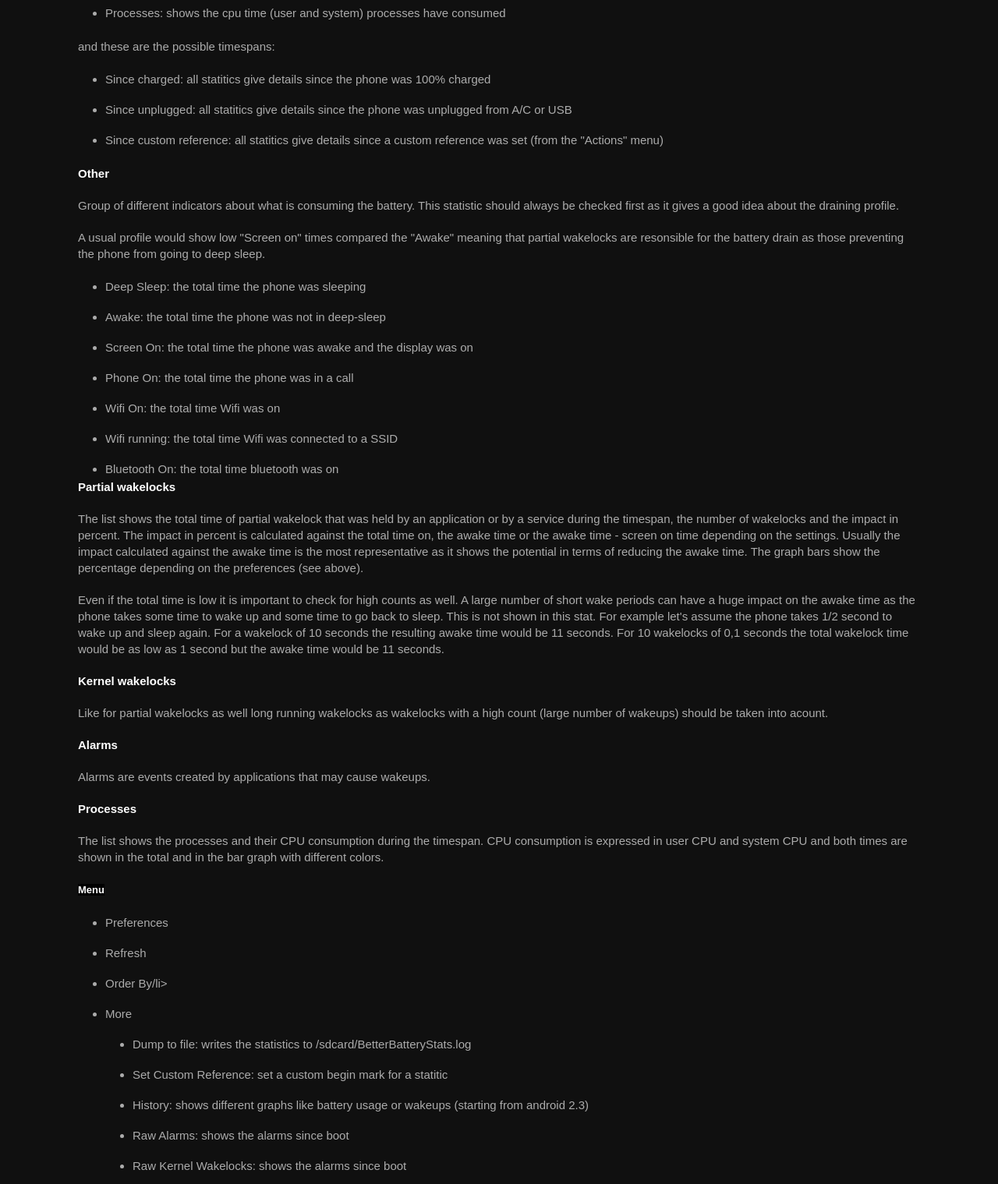
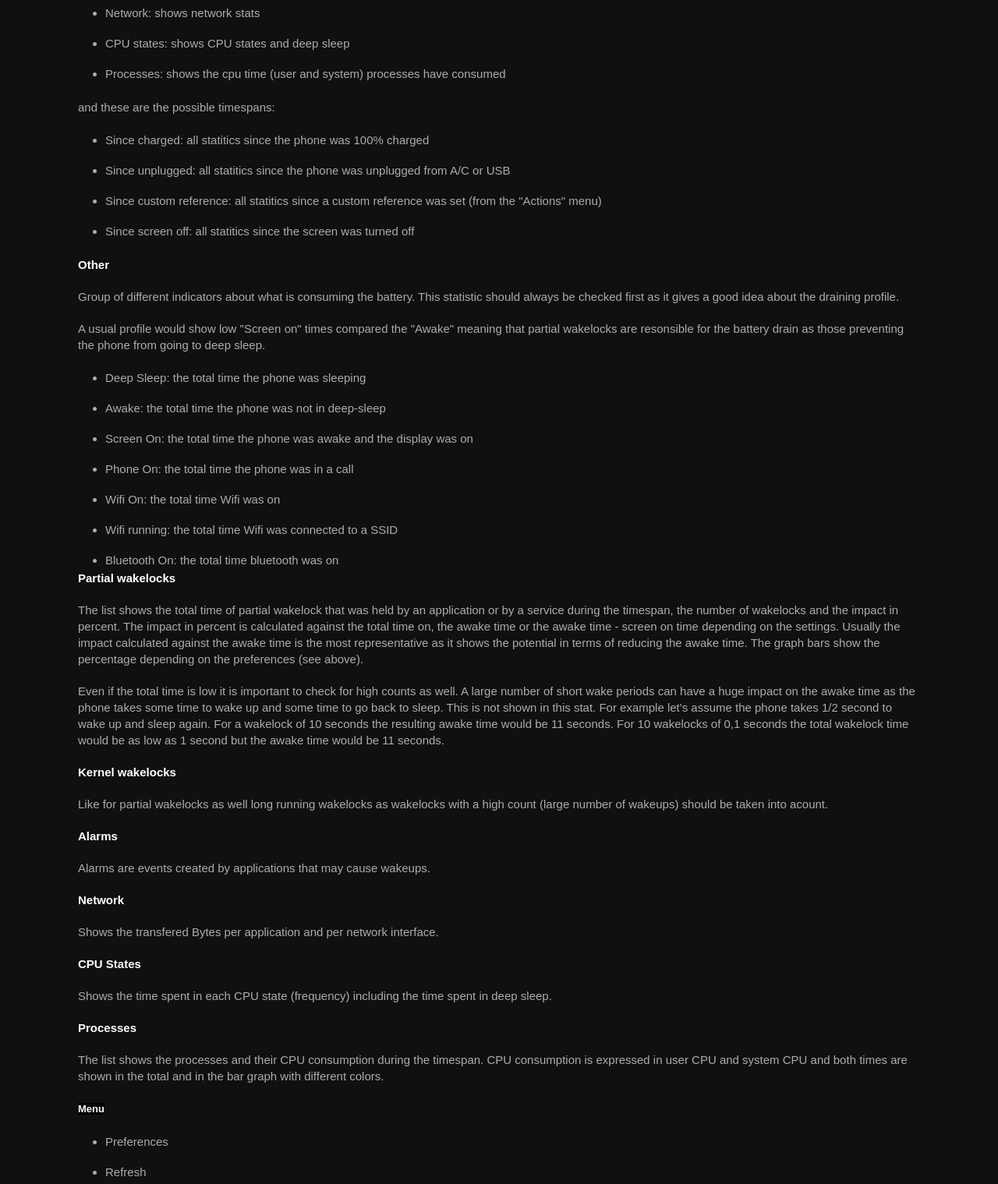
Before and after one commit to asksven/BetterBatteryStats-Knowledge-Base, a plain HTML site: page help.html in a window 1280 px wide. Shown: the part 420-1939 px from the top of the page at 78% size. Drawn offline with Linux system fonts and the light colour scheme.

Commit message:
Update doc for v1.9

```diff
--- a/help.html
+++ b/help.html
@@ -33,13 +33,16 @@
 	<li>Kernel Wakelocks: shows the total time and the count of kernel wakelocks</li>
 	<li>Partial wakelocks: shows the total time and the count of partial wakelocks</li>
 	<li>Alarms: shows the wakeups caused by applications or services</li>
+	<li>Network: shows network stats</li>
+	<li>CPU states: shows CPU states and deep sleep</li>
 	<li>Processes: shows the cpu time (user and system) processes have consumed</li>
 </ul></p>
 <p>and these are the possible timespans:
 <ul>
-	<li>Since charged: all statitics give details since the phone was 100% charged</li>
-	<li>Since unplugged: all statitics give details since the phone was unplugged from A/C or USB</li>
-	<li>Since custom reference: all statitics give details since a custom reference was set (from the "Actions" menu)</li>
+	<li>Since charged: all statitics since the phone was 100% charged</li>
+	<li>Since unplugged: all statitics since the phone was unplugged from A/C or USB</li>
+	<li>Since custom reference: all statitics since a custom reference was set (from the "Actions" menu)</li>
+	<li>Since screen off: all statitics since the screen was turned off</li>
 </ul></p>
 
 <h3>Other</h3>
@@ -77,6 +80,15 @@ Like for partial wakelocks as well long running wakelocks as wakelocks with a hi
 <p>
 Alarms are events created by applications that may cause wakeups.
 </p>
+<h3>Network</h3>
+<p>
+Shows the transfered Bytes per application and per network interface.
+</p>
+<h3>CPU States</h3>
+<p>
+Shows the time spent in each CPU state (frequency) including the time spent in deep sleep.
+</p>
+
 <h3>Processes</h3>
 <p>
 The list shows the processes and their CPU consumption during the timespan. CPU consumption is expressed in user CPU and system CPU and both times are shown in the total and in the bar graph with different colors.
@@ -94,6 +106,8 @@ The list shows the processes and their CPU consumption during the timespan. CPU
 		<li>History: shows different graphs like battery usage or wakeups (starting from android 2.3)</li>
 		<li>Raw Alarms: shows the alarms since boot</li>
 		<li>Raw Kernel Wakelocks: shows the alarms since boot</li>
+		<li>Raw network stats: the network stats since boot</li>
+
 	</ul>
 	<li>Help: access to this help was well as the how-to</li>
 </ul>
```
Also changed, not shown: help_de.html (+15 -0 lines), howto.html (+10 -0 lines), howto_de.html (+10 -0 lines).
